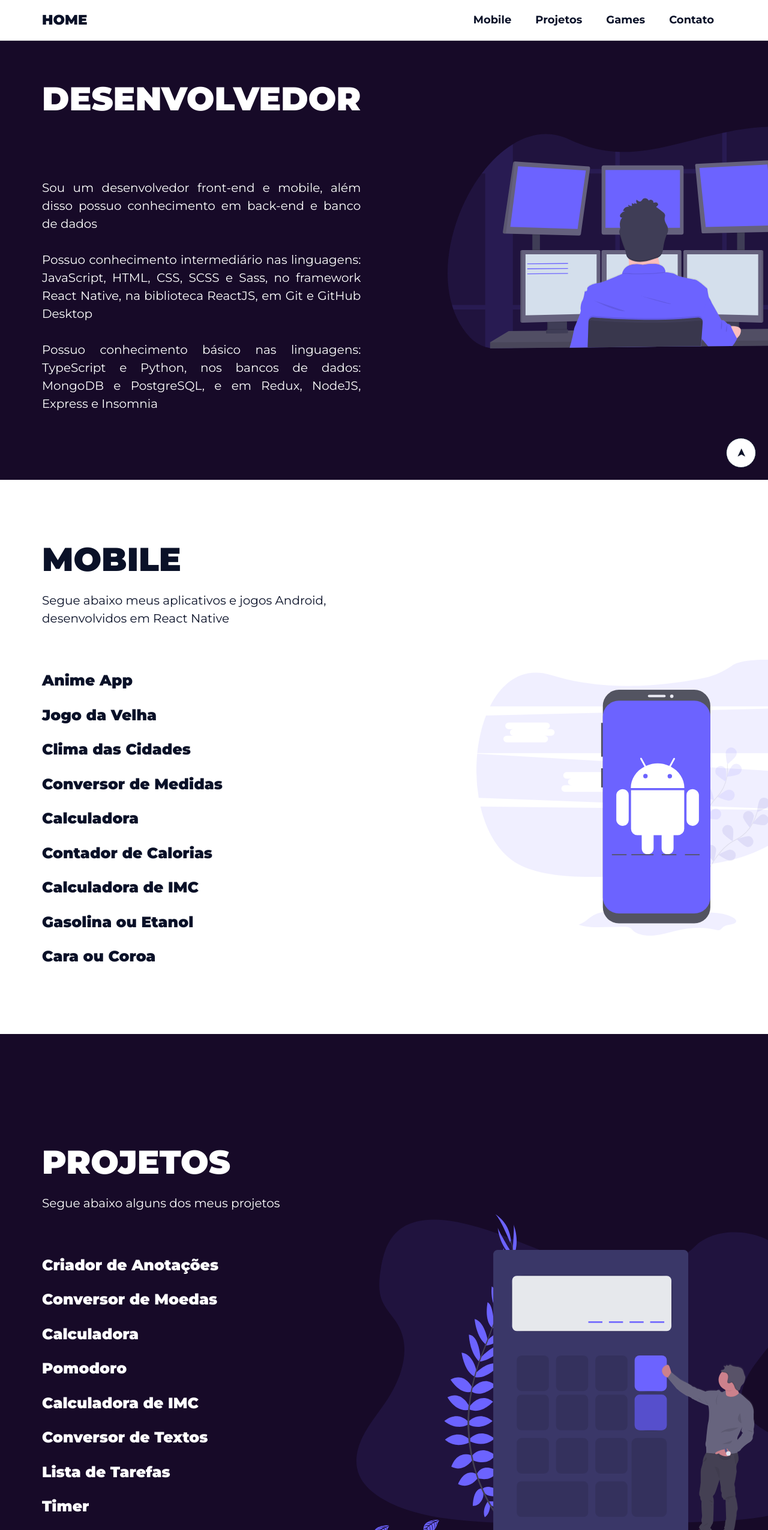
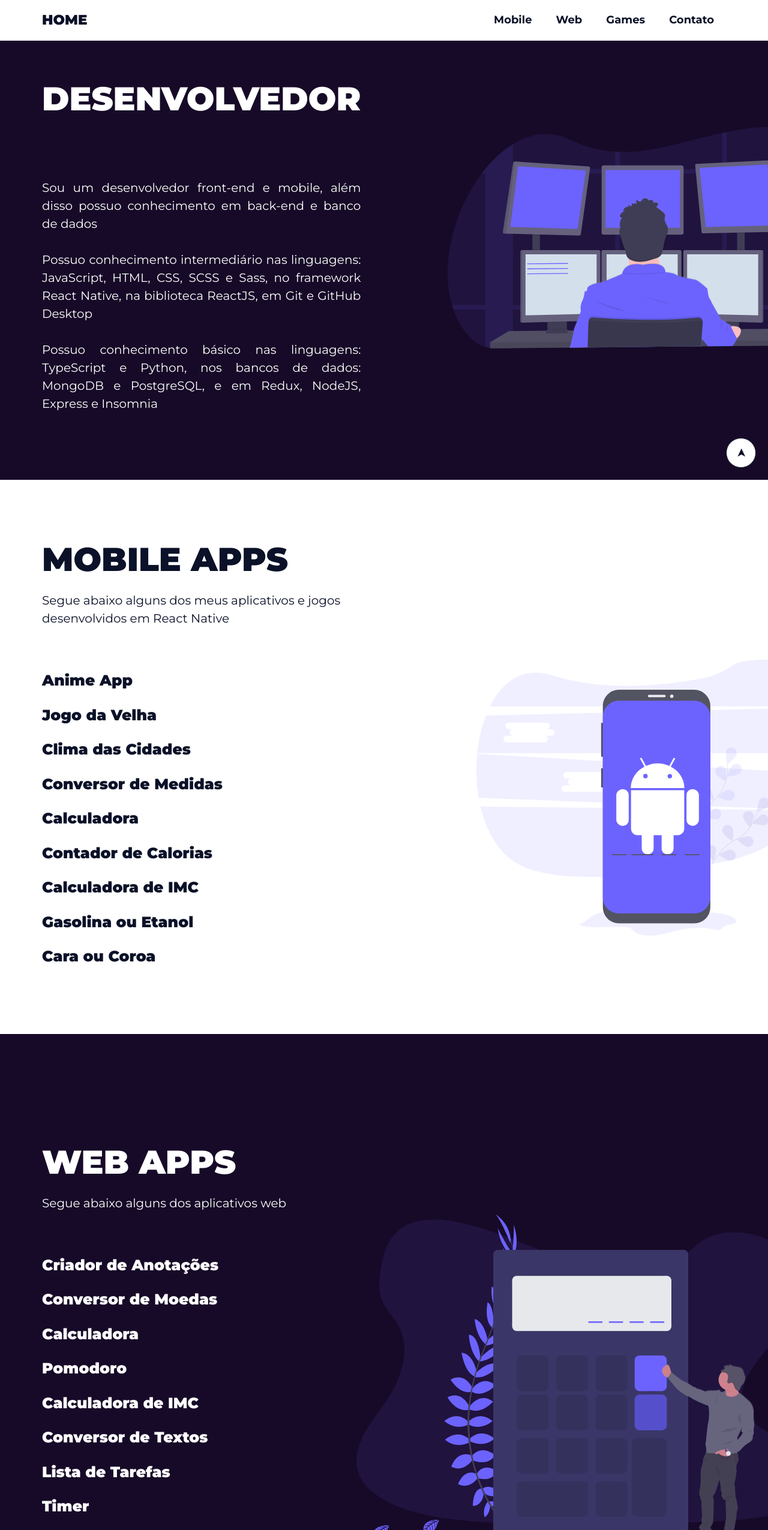
Before and after one commit to RodrigoBJJ94/my-website-pt-br-react, a React (Create React App) app: page / in a window 1280 px wide. Shown: the top 2551 px of the page at 60% size. Built offline with nearby package versions, Linux system fonts and the light colour scheme; the HTML template or start-up script is replaced by a standard one.

Commit message:
Version 1.19

```diff
--- a/src/components/Header/Header.js
+++ b/src/components/Header/Header.js
@@ -9,7 +9,7 @@
                 <nav>
                     <ul>
                         <li><a href="#mobile">Mobile</a></li>
-                        <li><a href="#projects">Projetos</a></li>
+                        <li><a href="#projects">Web</a></li>
                         <li><a href="#games">Games</a></li>
                         <li><a href="#contact">Contato</a></li>
                     </ul>
--- a/src/components/Mobile/MobileMain.js
+++ b/src/components/Mobile/MobileMain.js
@@ -11,7 +11,7 @@
             <h4><a href="https://play.google.com/store/apps/details?id=com.calories" target="_blank" rel="noreferrer">Contador de Calorias</a></h4>
             <h4><a href="https://play.google.com/store/apps/details?id=com.calculatorOfImc" target="_blank" rel="noreferrer">Calculadora de IMC</a></h4>
             <h4><a href="https://play.google.com/store/apps/details?id=com.gasolinaOuEtanol" target="_blank" rel="noreferrer">Gasolina ou Etanol</a></h4>
-            <h4><a href="https://play.google.com/store/apps/details?id=com.headsOrTailsCaraOuCoroa" target="_blank" rel="noreferrer">Cara ou Coroa</a></h4>
+            <h4><a href="https://play.google.com/store/apps/details?id=com.HeadsOrTailscaracoroa" target="_blank" rel="noreferrer">Cara ou Coroa</a></h4>
         </>
     );
 };
--- a/src/components/Mobile/MobileTitles.js
+++ b/src/components/Mobile/MobileTitles.js
@@ -3,8 +3,8 @@
 export default function MobileTitles() {
     return (
         <>
-            <h2>Mobile</h2>
-            <p className="grid-description">Segue abaixo meus aplicativos e jogos Android, desenvolvidos em React Native </p>
+            <h2>Mobile APPS</h2>
+            <p className="grid-description">Segue abaixo alguns dos meus aplicativos e jogos desenvolvidos em React Native </p>
         </>
     );
 };
--- a/src/components/Projects/ProjectsTitles.js
+++ b/src/components/Projects/ProjectsTitles.js
@@ -3,8 +3,8 @@
 export default function ProjectsTitles() {
     return (
         <>
-            <h2>Projetos</h2>
-            <p className="grid-description">Segue abaixo alguns dos meus projetos</p>
+            <h2>WEB APPS</h2>
+            <p className="grid-description">Segue abaixo alguns dos aplicativos web</p>
         </>
     );
 };
```
